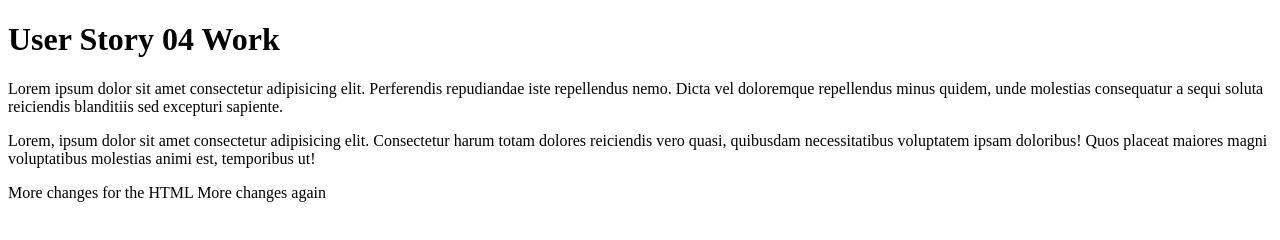
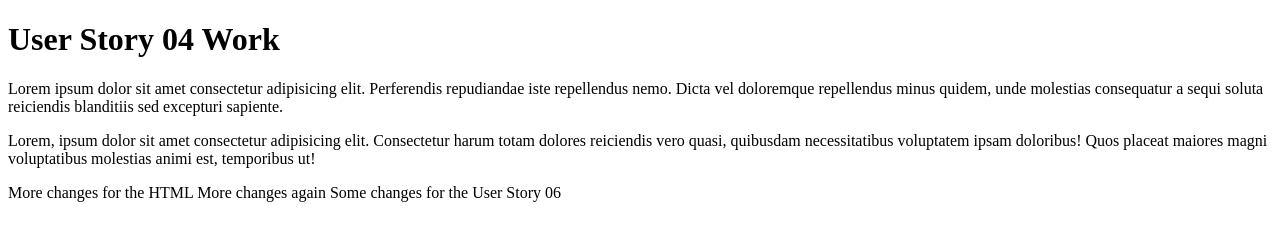
Before and after one commit to vidyasagarmukkavili-hbwsl/gitUserStories, a plain HTML site: page index.html in a window 1280 px wide. Drawn offline with Linux system fonts and the light colour scheme.

Commit message:
add user-story-06 changes

```diff
--- a/index.html
+++ b/index.html
@@ -24,6 +24,7 @@
 
     More changes again
 
+    Some changes for the User Story 06
 
 </body>
 
```
